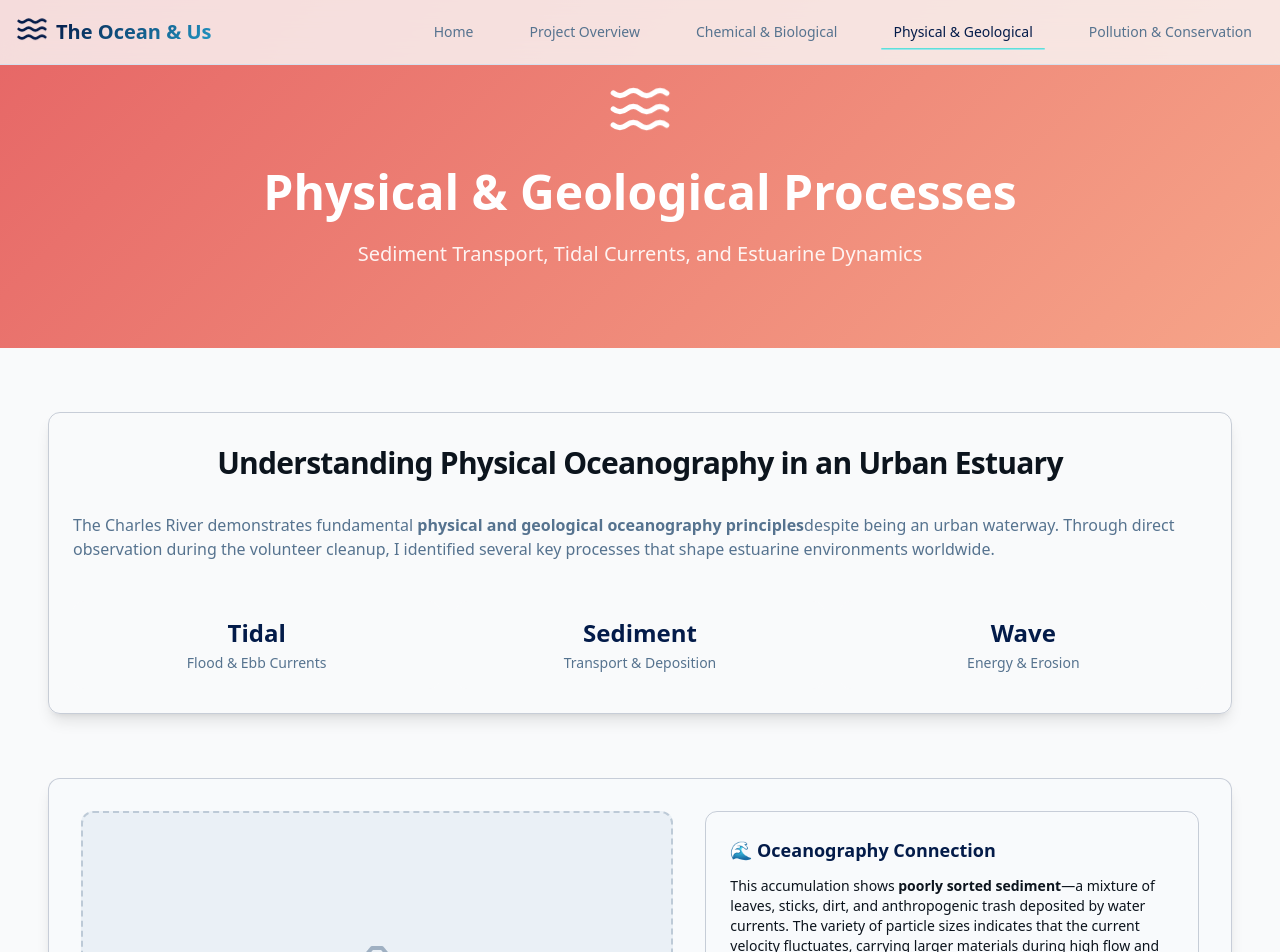
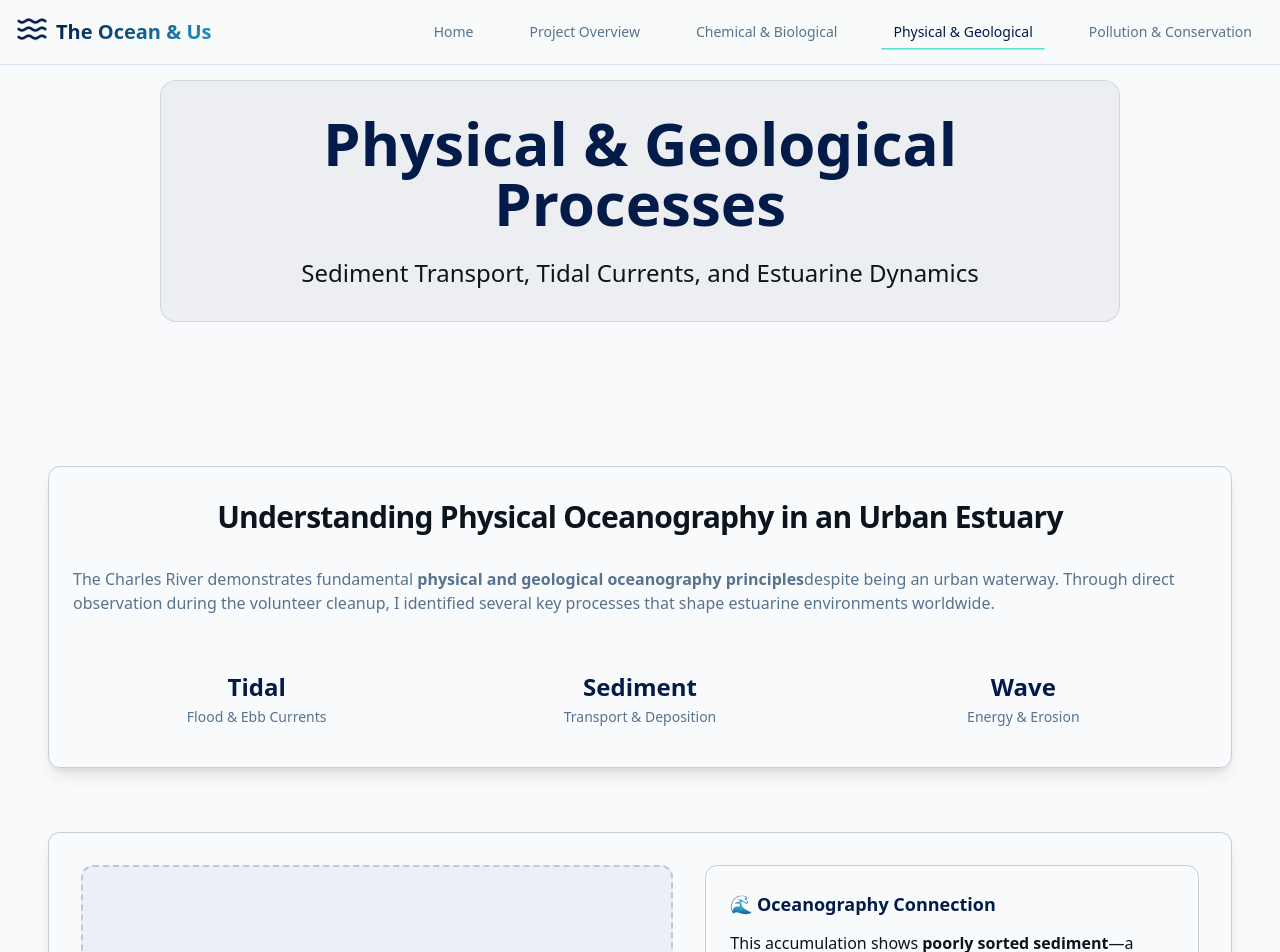
Before and after one commit to Subahanfakir/charlesriverclean-up, a React (Vite) app: page /humans-ocean in a window 1280 px wide. Shown: the top 952 px of the page. Built offline with nearby package versions, Linux system fonts and the light colour scheme; the HTML template or start-up script is replaced by a standard one.

Commit message:
Fix text size and styling

```diff
--- a/src/components/FeatureCard.tsx
+++ b/src/components/FeatureCard.tsx
@@ -29,7 +29,7 @@ const FeatureCard = ({ title, description, icon: Icon, link, gradient = "bg-grad
       </CardHeader>
 
       <CardContent className="relative">
-        <CardDescription className="text-muted-foreground mb-4 leading-relaxed">
+        <CardDescription className="text-foreground text-base md:text-lg mb-4 leading-relaxed">
           {description}
         </CardDescription>
         <Link to={link}>
--- a/src/pages/ChemicalOcean.tsx
+++ b/src/pages/ChemicalOcean.tsx
@@ -9,12 +9,14 @@ const ChemicalOcean = () => {
       <main className="container mx-auto px-4 pt-24 pb-16 max-w-7xl">
         {/* Hero Section */}
         <div className="text-center mb-16 animate-fade-in">
-          <h1 className="text-4xl md:text-6xl font-bold mb-6 bg-gradient-ocean bg-clip-text text-transparent">
-            Chemical & Biological Impacts
-          </h1>
-          <p className="text-xl text-muted-foreground max-w-4xl mx-auto leading-relaxed">
-            Exploring the chemical processes and biological consequences in the Charles River ecosystem
-          </p>
+          <div className="bg-primary/5 rounded-2xl p-8 backdrop-blur-sm border border-primary/10 max-w-5xl mx-auto">
+            <h1 className="text-4xl md:text-6xl font-bold mb-6 text-primary">
+              Chemical & Biological Impacts
+            </h1>
+            <p className="text-xl md:text-2xl text-foreground leading-relaxed">
+              Exploring the chemical processes and biological consequences in the Charles River ecosystem
+            </p>
+          </div>
         </div>
 
         {/* Evidence Card - Wide 2-Photo Layout */}
--- a/src/pages/Future.tsx
+++ b/src/pages/Future.tsx
@@ -9,15 +9,16 @@ const Future = () => {
       <Navigation />
 
       {/* Hero Section */}
-      <section className="py-20 px-4 bg-gradient-ocean text-white">
-        <div className="container mx-auto max-w-4xl text-center">
-          <Leaf className="h-16 w-16 mx-auto mb-6" />
-          <h1 className="text-4xl md:text-5xl font-bold mb-6">
-            Pollution & Conservation
-          </h1>
-          <p className="text-xl text-white/90">
-            Anthropogenic Impacts and Solutions for Urban Estuaries
-          </p>
+      <section className="py-20 px-4">
+        <div className="container mx-auto max-w-5xl text-center">
+          <div className="bg-primary/5 rounded-2xl p-8 backdrop-blur-sm border border-primary/10">
+            <h1 className="text-4xl md:text-6xl font-bold mb-6 text-primary">
+              Pollution & Conservation
+            </h1>
+            <p className="text-xl md:text-2xl text-foreground leading-relaxed">
+              Anthropogenic Impacts and Solutions for Urban Estuaries
+            </p>
+          </div>
         </div>
       </section>
 
--- a/src/pages/HumansOcean.tsx
+++ b/src/pages/HumansOcean.tsx
@@ -9,15 +9,16 @@ const HumansOcean = () => {
       <Navigation />
 
       {/* Hero Section */}
-      <section className="py-20 px-4 bg-gradient-coral text-white">
-        <div className="container mx-auto max-w-4xl text-center">
-          <Waves className="h-16 w-16 mx-auto mb-6 animate-wave" />
-          <h1 className="text-4xl md:text-5xl font-bold mb-6">
-            Physical & Geological Processes
-          </h1>
-          <p className="text-xl text-white/90">
-            Sediment Transport, Tidal Currents, and Estuarine Dynamics
-          </p>
+      <section className="py-20 px-4">
+        <div className="container mx-auto max-w-5xl text-center">
+          <div className="bg-primary/5 rounded-2xl p-8 backdrop-blur-sm border border-primary/10">
+            <h1 className="text-4xl md:text-6xl font-bold mb-6 text-primary">
+              Physical & Geological Processes
+            </h1>
+            <p className="text-xl md:text-2xl text-foreground leading-relaxed">
+              Sediment Transport, Tidal Currents, and Estuarine Dynamics
+            </p>
+          </div>
         </div>
       </section>
 
@@ -78,7 +79,7 @@ const HumansOcean = () => {
                 </div>
                 <div className="bg-gradient-coral/10 p-6 rounded-lg space-y-3 border border-primary/20">
                   <h4 className="font-semibold text-primary text-lg mb-3">🌊 Oceanography Connection</h4>
-                  <p className="text-sm mb-3">
+                  <p className="text-base mb-3 leading-relaxed">
                     This accumulation shows <strong>poorly sorted sediment</strong>—a mixture of leaves, sticks, dirt,
                     and anthropogenic trash deposited by water currents. The variety of particle sizes indicates that
                     the current velocity fluctuates, carrying larger materials during high flow and depositing them
--- a/src/pages/Index.tsx
+++ b/src/pages/Index.tsx
@@ -60,15 +60,17 @@ const Index = () => {
 
       {/* Features Section */}
       <section className="py-20 px-4">
-        <div className="container mx-auto max-w-6xl">
-          <div className="text-center mb-16 animate-slide-up">
-            <h2 className="text-4xl md:text-5xl font-bold mb-6 bg-gradient-ocean bg-clip-text text-transparent">
-              Oceanography Concepts in an Urban River
-            </h2>
-            <p className="text-xl text-muted-foreground max-w-3xl mx-auto leading-relaxed">
-              From sediment transport to eutrophication, this volunteer experience reveals the physical and chemical
-              processes shaping the Charles River—an estuarine system facing urban pollution and ecological challenges.
-            </p>
+        <div className="container mx-auto max-w-7xl">
+          <div className="text-center mb-16 animate-slide-up px-4">
+            <div className="bg-primary/5 rounded-2xl p-8 backdrop-blur-sm border border-primary/10">
+              <h2 className="text-4xl md:text-5xl font-bold mb-6 text-primary">
+                Oceanography Concepts in an Urban River
+              </h2>
+              <p className="text-xl md:text-2xl text-foreground max-w-4xl mx-auto leading-relaxed">
+                From sediment transport to eutrophication, this volunteer experience reveals the physical and chemical
+                processes shaping the Charles River—an estuarine system facing urban pollution and ecological challenges.
+              </p>
+            </div>
           </div>
 
           <div className="grid md:grid-cols-2 lg:grid-cols-4 gap-8">
--- a/src/pages/InsideOcean.tsx
+++ b/src/pages/InsideOcean.tsx
@@ -126,7 +126,7 @@ const InsideOcean = () => {
                   </div>
                   <div className="bg-gradient-ocean/10 p-6 rounded-lg space-y-3 border border-primary/20">
                     <h4 className="font-semibold text-primary text-lg mb-3">🌊 Oceanography Connection</h4>
-                    <p className="text-sm">
+                    <p className="text-base leading-relaxed">
                       This scene represents <strong>positive anthropogenic intervention</strong>—humans actively
                       working to reverse environmental damage. Unlike negative anthropogenic impacts (pollution,
                       development), volunteer cleanups help restore estuarine ecosystems by removing pollutants
```
